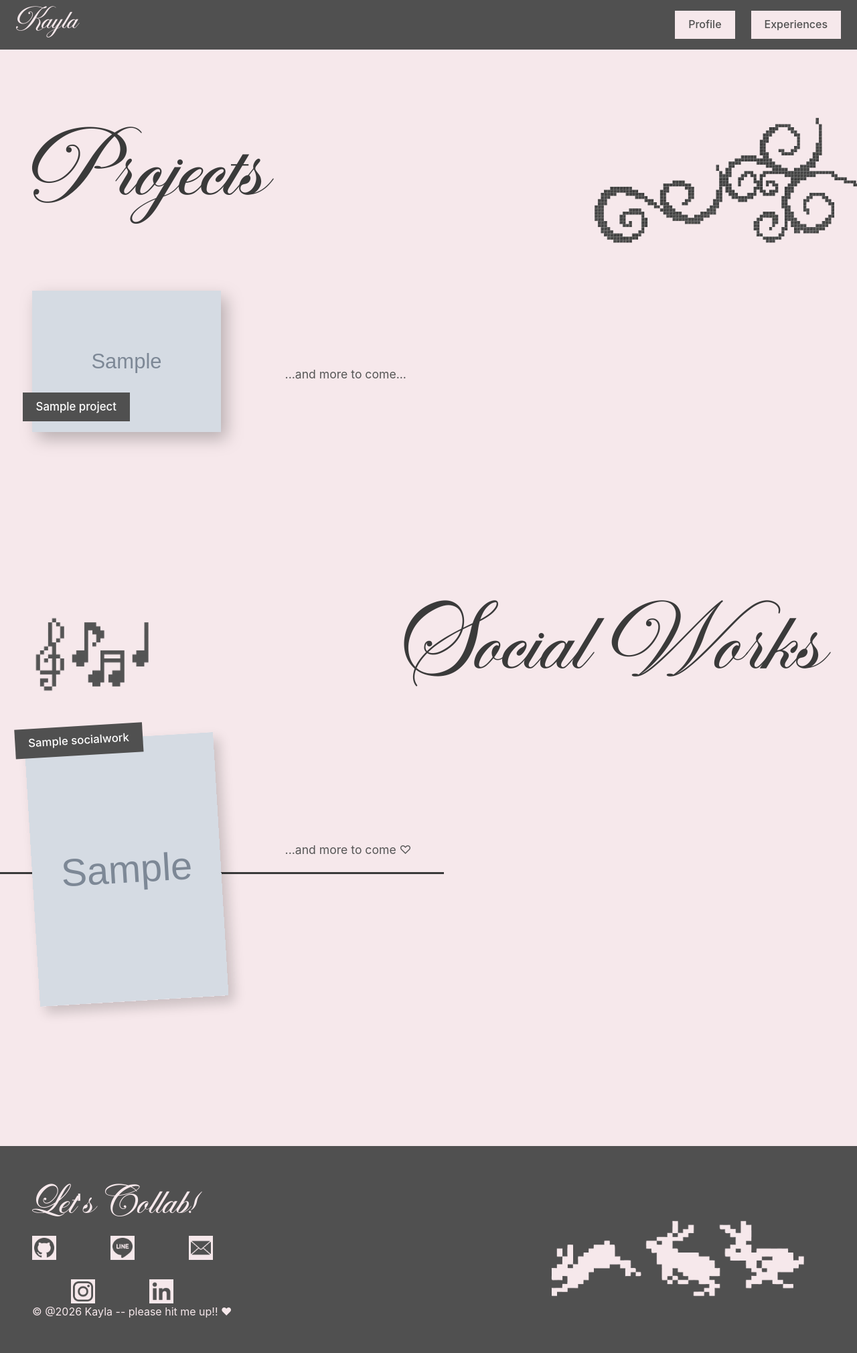
After one commit to kayylaal/myportofolio, a Django app: page /experiences/ in a window 1280 px wide. The commit adds this page. Shown: the whole page at 67% size. Run offline with Django 5.2, Linux system fonts and the light colour scheme; tables that the repository leaves empty hold one stand-in row (values such as "Sample post"); grey boxes marked "Sample" are stand-in pictures.

Commit message:
feat: add experiences page with MVT (projects & social works from DB)

```diff
--- a/main/urls.py
+++ b/main/urls.py
@@ -1,9 +1,10 @@
 from django.urls import path
 
-from main.views import show_main
+from main.views import show_main, show_experiences
 
 app_name = "main"
 
 urlpatterns = [
     path("", show_main, name="show_main"),
+    path("experiences/", show_experiences, name="show_experiences"),
 ]
--- a/main/views.py
+++ b/main/views.py
@@ -1,5 +1,5 @@
 from django.shortcuts import render
-
+from main.models import Project, SocialWork
 
 def show_main(request):
     context = {
@@ -11,3 +11,11 @@ def show_main(request):
         ),
     }
     return render(request, "index.html", context)
+
+def show_experiences(request):
+    context = {
+        "name": "Kayla",
+        "projects": Project.objects.all(),
+        "social_works": SocialWork.objects.all(),
+    }
+    return render(request, "experiences.html", context)
--- /dev/null
+++ b/templates/experiences.html
@@ -0,0 +1,109 @@
+<!DOCTYPE html>
+<html lang="en">
+<head>
+    <meta charset="UTF-8">
+    <meta name="viewport" content="width=device-width, initial-scale=1.0">
+    <meta name="description" content="Portfolio of Kayla Ali, Information Systems student at Universitas Indonesia.">
+    <title>{{ name }}</title>
+    <link rel="stylesheet" href="/static/css/style.css">
+</head>
+<body>
+    <!-- navbar, isinya logo hati sama nama sama tombol menu -->
+    <header class="site-header">
+        <div class="container">
+            <a href="{% url 'main:show_main' %}" class="brand">{{ name }}</a>
+            <nav>
+                <a href="{% url 'main:show_main' %}">Profile</a>
+                <a href="{% url 'main:show_experiences' %}">Experiences</a>
+            </nav>
+        </div>
+    </header>
+
+<main>
+    <!-- section projects, cardsnya discroll ke samping -->
+    <section class="projects" id="projects">
+        <div class="projects-inner">
+            <div class="section-head">
+                <h2 class="section-title">Projects</h2>
+                <img class="section-deco" loading="lazy" decoding="async" src="/static/img/art.png" alt="">
+            </div>
+            <!-- section projects yang pake mvt -->
+            <div class="projects-track" id="projectsTrack">
+                {% for project in projects %}
+                {% if project.link %}
+                <a class="project-card" href="{{ project.link }}">
+                    {% else %}
+                    <div class="project-card">
+                        {% endif %}
+                        {% if project.thumbnail %}
+                        <img class="project-thumb" loading="lazy" decoding="async" src="{{ project.thumbnail }}" alt="{{ project.title }}">
+                        {% endif %}
+                        <span class="project-tag">{{ project.title }}</span>
+                        {% if project.link %}
+                    </a>
+                    {% else %}
+                </div>
+                {% endif %}
+                {% endfor %}
+                <span class="projects-more">...and more to come...</span>
+            </div>
+        </div>
+    </section>
+
+    <!-- bagian social works, fotonya digantung di tali jemuran gitu -->
+    <section class="socials" id="socials">
+        <div class="socials-inner">
+            <div class="section-head">
+                <img class="section-deco" loading="lazy" decoding="async" src="/static/img/music.png" alt="">
+                <h2 class="section-title section-title-right">Social Works</h2>
+            </div>
+            <div class="socials-track" id="socialsTrack">
+                <div class="socials-rail">
+                    <!-- section social works yang pake mvt, garis talinya, fotonya nempel di sini -->
+                     <span class="socials-line" aria-hidden="true"></span>
+                     {% for sw in social_works %}
+                     <div class="polaroid">
+                        <span class="polaroid-tag">{{ sw.title }}</span>
+                        {% if sw.photo %}
+                        <img class="polaroid-photo" loading="lazy" decoding="async" src="{{ sw.photo }}" alt="{{ sw.title }}">
+                        {% endif %}
+                    </div>
+                    {% endfor %}
+                    <span class="socials-more">...and more to come ♡</span>
+                </div>
+            </div>
+        </div>
+    </section>
+</main>
+
+    <!-- footer, ada ikcon2 sosmed sama gambar kelinci :> -->
+    <footer class="collab-footer">
+        <div class="collab-inner">
+            <div class="collab-left">
+                <h2 class="collab-title">Let's Collab!</h2>
+                <div class="collab-icons">
+                    <a href="https://github.com/kayylaal" aria-label="GitHub">
+                        <img src="/static/img/github.png" alt="GitHub" loading="lazy" decoding="async">
+                    </a>
+                    <a href="https://line.me/ti/p/U0RPewow1G" aria-label="LINE">
+                        <img src="/static/img/line.png" alt="LINE" loading="lazy" decoding="async">
+                    </a>
+                    <a href="mailto:kaylakiranali11@gmail.com" aria-label="Email">
+                        <img src="/static/img/mail.png" alt="Email" loading="lazy" decoding="async">
+                    </a>
+                    <a href="https://www.instagram.com/kayylaal/" aria-label="Instagram">
+                        <img src="/static/img/instagram.png" alt="Instagram" loading="lazy" decoding="async">
+                    </a>
+                    <a href="https://www.linkedin.com/in/kayla-kirana-ali-trimardhany/" aria-label="LinkedIn">
+                        <img src="/static/img/linkedin.png" alt="LinkedIn" loading="lazy" decoding="async">
+                    </a>
+                </div>
+                <p>&copy; @2026 {{ name }} -- please hit me up!! ♥︎</p>
+            </div>
+            <div class="collab-right">
+                <img class="collab-heart" src="/static/img/bunnies.png" alt="Pixel bunnies" loading="lazy" decoding="async">
+            </div>
+        </div>
+    </footer>
+</body>
+</html>
--- a/templates/index.html
+++ b/templates/index.html
@@ -14,6 +14,7 @@
             <a href="{% url 'main:show_main' %}" class="brand">{{ name }}</a>
             <nav>
                 <a href="{% url 'main:show_main' %}">Profile</a>
+                <a href="{% url 'main:show_experiences' %}">Experiences</a>
             </nav>
         </div>
     </header>
```
